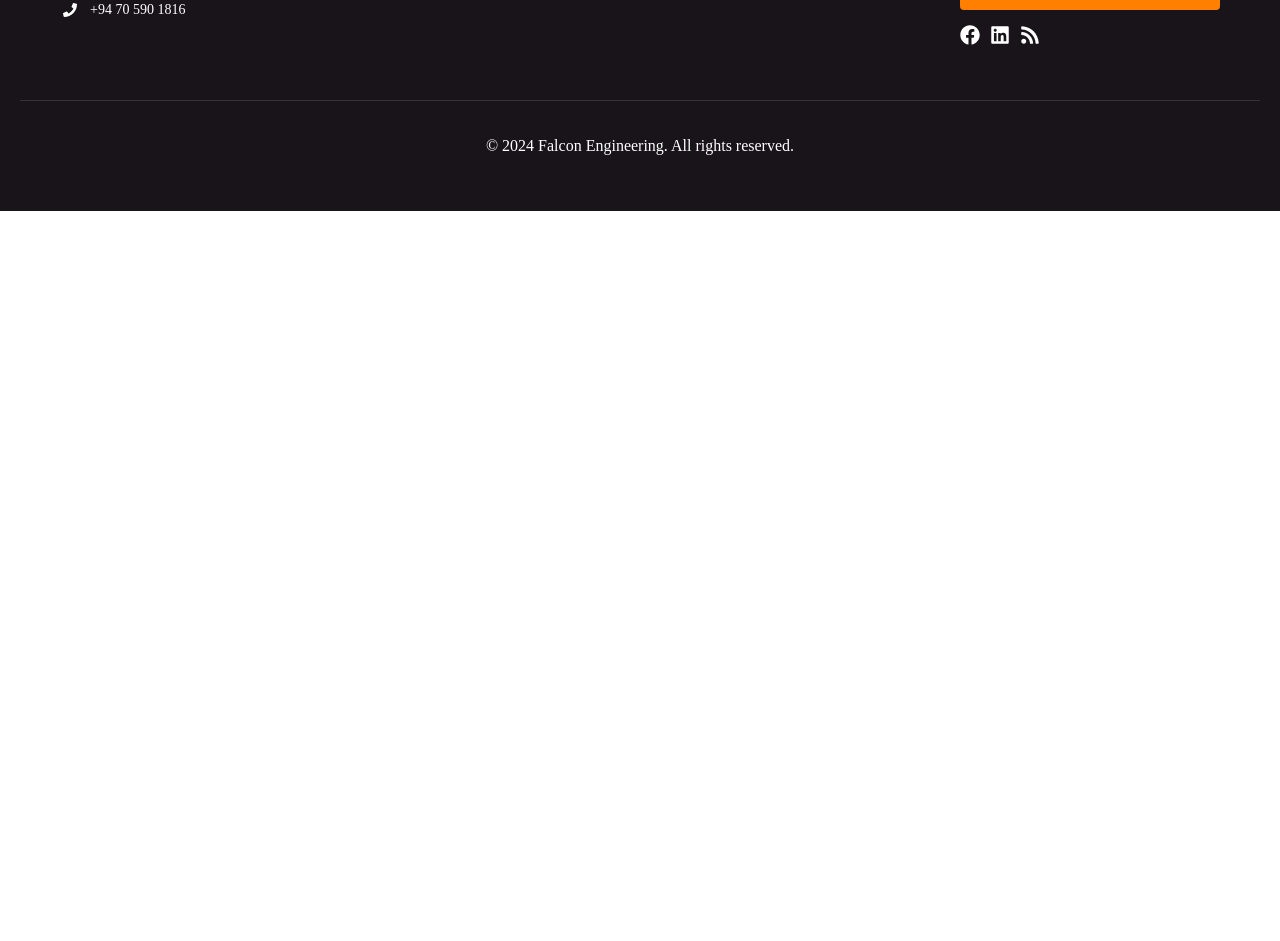
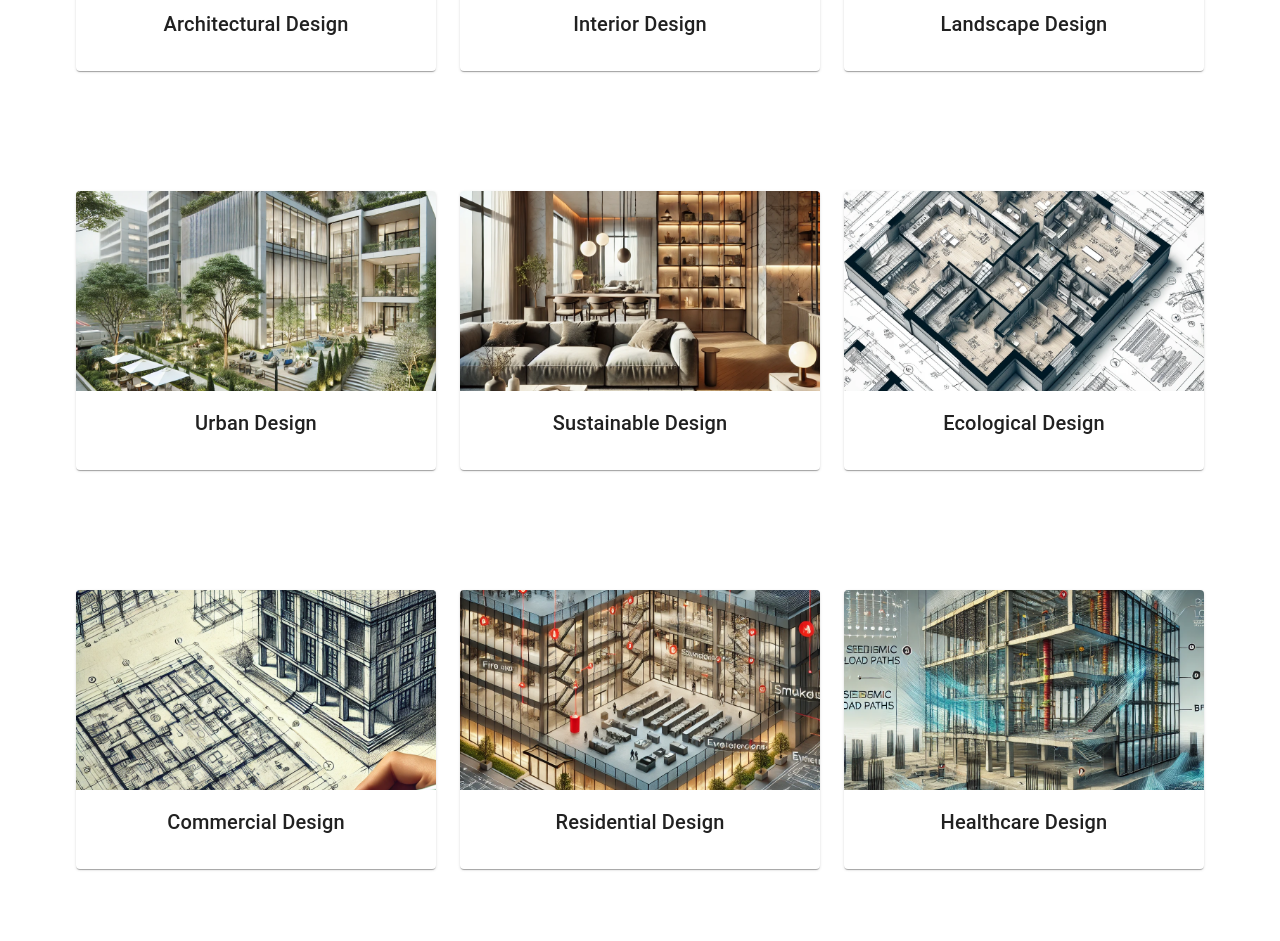
Before and after one commit to chandima-dev/portfolio-, a React (Vite) app: page /projects in a window 1280 px wide. Shown: the part 951-1892 px from the top of the page. Before the commit the page ends 1162 px from the top, so only its background shows below. Built offline with nearby package versions, Linux system fonts and the light colour scheme.

Commit message:
update projects

```diff
--- a/package.json
+++ b/package.json
@@ -17,6 +17,7 @@
     "@mui/material": "^6.1.2",
     "flowbite-react": "^0.10.2",
     "react": "^18.3.1",
+    "react-awesome-reveal": "^4.2.14",
     "react-dom": "^18.3.1",
     "react-icons": "^5.3.0",
     "react-router-dom": "^6.26.2",
--- a/src/pages/Projects/Projects.jsx
+++ b/src/pages/Projects/Projects.jsx
@@ -1,17 +1,66 @@
-// Projects.js
 import React from 'react';
+import { useNavigate } from 'react-router-dom'; // Import useNavigate for redirection
 import SubSlider from '../../components/SubSlider/SubSlider';
+import { Container, Grid } from '@mui/material';
+import Card from '@mui/material/Card';
+import CardContent from '@mui/material/CardContent';
+import CardMedia from '@mui/material/CardMedia';
+import Typography from '@mui/material/Typography';
+import { Fade } from 'react-awesome-reveal'; // Import the animation component
+import cardData from './data'; // Import the card data from data.js
+
+const MultiActionAreaCard = ({ image, title, delay, index }) => {
+  const navigate = useNavigate(); // Hook for navigation
+
+  const handleCardClick = () => {
+    // Redirect to the SingleProject page with card index
+    navigate(`/singleproject/${index + 1}`);
+  };
+
+  return (
+    <Fade direction="up" delay={delay} triggerOnce>
+      <Card sx={{ width: 360, my: 6 }} onClick={handleCardClick} style={{ cursor: 'pointer' }}>
+        <CardMedia
+          component="img"
+          height="200"
+          image={image}
+          alt={title}
+        />
+        <CardContent>
+          <Typography gutterBottom variant="h6" component="div" textAlign={"center"}>
+            {title}
+          </Typography>
+        </CardContent>
+      </Card>
+    </Fade>
+  );
+};
 
 const Projects = () => {
-
-
   return (
     <div>
+      {/* SubSlider component */}
       <SubSlider
         title="Our Projects"
         description="Explore our portfolio of valuable and impactful projects"
       />
-      {/* Other projects page content */}
+
+      {/* Container for card layout */}
+      <Container>
+        {/* Generate the cards dynamically using map */}
+        <Grid container spacing={3} justifyContent="center">
+          {cardData.map((card, index) => (
+            <Grid item key={index}>
+              <MultiActionAreaCard
+                image={card.image}
+                title={card.title}
+                delay={card.delay}
+                index={index}  // Pass the index to identify the card
+              />
+            </Grid>
+          ))}
+        </Grid>
+      </Container>
     </div>
   );
 };
--- a/src/pages/Projects/data.js
+++ b/src/pages/Projects/data.js
@@ -1,81 +1,65 @@
 // data.js
-const servicesData = [
+const cardData = [
   {
+    image: "/public/images/services/Architectural Design/ad (1).webp",
     title: "Architectural Design",
-    descriptionPoints: [
-      "Conceptual Design: Initial design concepts, sketches, and 3D models.",
-      "Detailed Architectural Plans: Floor plans, elevations, sections, and construction details.",
-      "Interior Design: Custom design for spaces including furniture layout, lighting, and materials.",
-      "Exterior Design: Landscaping, façade design, and outdoor space planning.",
-      "Sustainable/Green Building Design: Energy-efficient design solutions, material selection, and certifications like LEED.",
-      "Renovation & Remodeling Plans: Redesigns for existing structures to meet new needs or modernize them.",
-      "Permit Drawings & Submissions: Creation of permit-ready plans for local authorities, working with International Building codes IBC & IRC and almost every local state code of practice in the United States.",
-      "Conversion Services: Efficiently convert your old paper drawings or PDFs into high-quality AutoCAD or Revit models, providing precise, editable formats for further development.",
-      "3D Modeling Services: From Revit, ArchiCAD to SketchUp, we offer 3D modeling services that bring your designs to life, perfect for presentations and planning purposes.",
-    ],
-    images: [
-      "/images/services/Architectural Design/ad (7).webp",
-      "/images/services/Architectural Design/ad (2).webp",
-      "/images/services/Architectural Design/ad (4).webp",
-    ],
+    delay: 100
   },
   {
-    title: "Engineering Design",
-    descriptionPoints: [
-      "Structural Engineering: Design and analysis of structures, ensuring safety and stability.",
-      "Mechanical, Electrical, and Plumbing (MEP) Design: Systems design for HVAC, electrical, plumbing, and fire protection.",
-      "Civil Engineering: Site planning, grading, drainage, and infrastructure design for land development.",
-      "Building Information Modeling (BIM): 3D models integrated with data to assist in design, documentation, and construction.",
-      "Clash Detection & Coordination: Identifying and resolving conflicts between different building systems.",
-      "Acoustical Engineering: Soundproofing and acoustical design for theaters, studios, or large spaces.",
-      "Seismic & Wind Load Analysis: Structural analysis for buildings in earthquake-prone or high-wind areas.",
-      "Fire Protection Design: Fire safety planning, including suppression systems and evacuation routes.",
-    ],
-    images: [
-      "/images/services/Engineering Design/ed (6).webp",
-      "/images/services/Engineering Design/ed (5).webp",
-      "/images/services/Engineering Design/ed (8).webp",
-    ],
+    image: "/public/images/services/Architectural Design/ad (2).webp",
+    title: "Interior Design",
+    delay: 300
   },
   {
-    title: "3D Visualization & Rendering",
-    descriptionPoints: [
-      "3D Rendering & Animations: High-quality visualizations of designs, including walkthroughs and flyovers.",
-      "Virtual Reality (VR) Experiences: Immersive virtual tours of proposed designs using VR technology.",
-      "Augmented Reality (AR): Visual overlays of designs on real environments using AR tools.",
-    ],
-    images: [
-      "/images/services/3D Visualization & Rendering/vr (3).webp",
-      "/images/services/3D Visualization & Rendering/vr (1).webp",
-      "/images/services/3D Visualization & Rendering/vr (2).webp",
-    ],
+    image: "/public/images/services/Architectural Design/ad (3).webp",
+    title: "Landscape Design",
+    delay: 500
   },
   {
-    title: "BIM & VDC (Virtual Design and Construction)",
-    descriptionPoints: [
-      "4D & 5D BIM Modeling: Integrating time and cost data into the 3D model to help with scheduling and cost management.",
-      "Quantity Takeoffs & BOQ Generation: Extracting quantities for material estimates and Bill of Quantities (BOQ).",
-      "Construction Sequencing & Site Layouts: Visualizing construction phases and planning site logistics.",
-    ],
-    images: [
-      "/images/services/BIM & VDC/bim (3).webp",
-      "/images/services/BIM & VDC/bim (1).webp",
-      "/images/services/BIM & VDC/bim (2).webp",
-    ],
+    image: "/public/images/services/Architectural Design/ad (4).webp",
+    title: "Urban Design",
+    delay: 700
   },
   {
-    title: "Sustainable Design & Energy Modeling",
-    descriptionPoints: [
-      "Energy Analysis & Modeling: Simulating building energy use and efficiency.",
-      "Daylight & Ventilation Analysis: Optimizing natural light and airflow for comfort and sustainability.",
-      "Solar Studies: Evaluating solar exposure for renewable energy solutions and shading strategies.",
-    ],
-    images: [
-      "/images/services/Sustainable Design/sd (3).webp",
-      "/images/services/Sustainable Design/sd (1).webp",
-      "/images/services/Sustainable Design/sd (2).webp",
-    ],
+    image: "/public/images/services/Architectural Design/ad (5).webp",
+    title: "Sustainable Design",
+    delay: 900
   },
+  {
+    image: "/public/images/services/Architectural Design/ad (6).webp",
+    title: "Ecological Design",
+    delay: 1100
+  },
+  {
+    image: "/public/images/services/Architectural Design/ad (7).webp",
+    title: "Commercial Design",
+    delay: 1200
+  },
+  {
+    image: "/public/images/services/Engineering Design/ed (1).webp",
+    title: "Residential Design",
+    delay: 1300
+  },
+  {
+    image: "/public/images/services/Engineering Design/ed (2).webp",
+    title: "Healthcare Design",
+    delay: 1400
+  },
+  {
+    image: "/public/images/services/Engineering Design/ed (3).webp",
+    title: "Educational Design",
+    delay: 1500
+  },
+  {
+    image: "/public/images/services/Engineering Design/ed (4).webp",
+    title: "Recreational Design",
+    delay: 1600
+  },
+  {
+    image: "/public/images/services/Engineering Design/ed (5).webp",
+    title: "Cultural Design",
+    delay: 1700
+  }
 ];
 
-export default servicesData;
+export default cardData;
```
Also changed, not shown: 1 other file (tests, documents, lock files or other folders).
